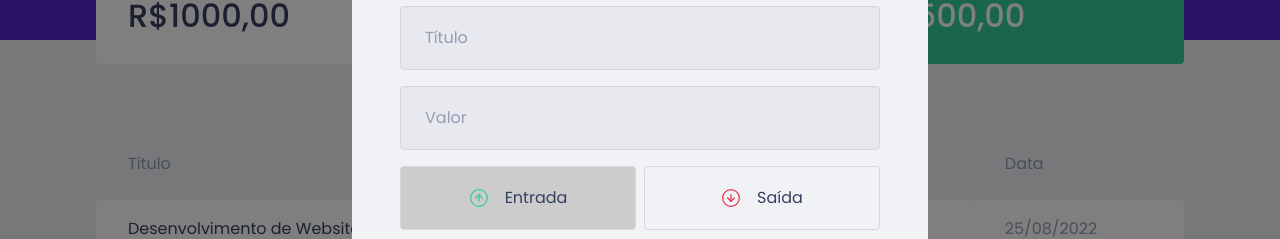
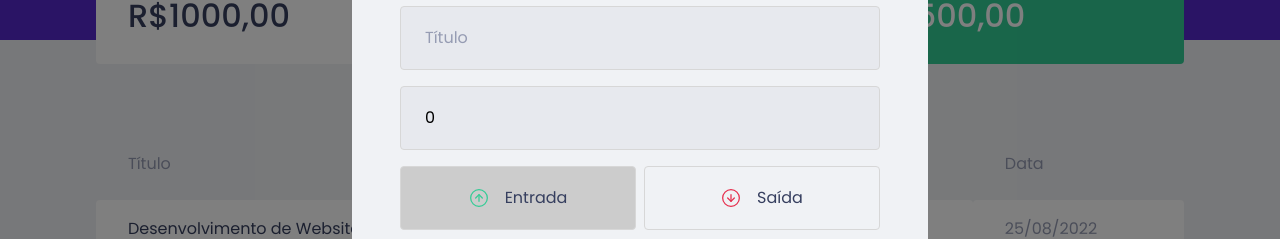
Before and after one commit to victorevh/finances, a React (Create React App) app: page / in a window 1280 px wide. Both pictures are taken after a click on the button "Nova transação". Shown: the part 232-471 px from the top of the page. Built offline with nearby package versions, Linux system fonts and the light colour scheme; no server answers; what miragejs would draw is missing.

Commit message:
Adding datas from forms

```diff
--- a/src/components/NewTransactionModal/index.tsx
+++ b/src/components/NewTransactionModal/index.tsx
@@ -4,7 +4,7 @@
 import closeImg from '../../assets/close.svg';
 
 import { Container, TransactionTypeContainer, RadioBox } from './styles';
-import { useState } from 'react';
+import { FormEvent, useState } from 'react';
 
 interface NewTransactionModalProps {
     isOpen: boolean;
@@ -12,7 +12,21 @@
 }
 
 export function NewTransactionModal({ isOpen, onRequestClose }: NewTransactionModalProps) {
+    const [title, setTitle] = useState('');
+    const [value, setValue] = useState(0);
+    const [category, setCategory] = useState('');
     const [type, setType] = useState('deposit');
+
+    function handleCreateNewTransaction(event: FormEvent) {
+        event.preventDefault();
+
+        console.log({
+            title,
+            value,
+            category,
+            type,
+        })
+    }
 
     return (
         <Modal
@@ -29,16 +43,20 @@
                     <img src={closeImg} alt="Fechar modal" />
             </button>
 
-            <Container>
+            <Container onSubmit={handleCreateNewTransaction}>
                 <h2>Cadastrar transação</h2>
 
                 <input
                     placeholder="Título"
+                    value={title}
+                    onChange={event => setTitle(event.target.value)}
                 />
 
                 <input
                     type="numer"
                     placeholder="Valor"
+                    value={value}
+                    onChange={event => setValue(Number(event.target.value))}
                 />
 
                 <TransactionTypeContainer>
@@ -63,6 +81,8 @@
 
                 <input
                     placeholder="Categoria"
+                    value={category}
+                    onChange={event => setCategory(event.target.value)}
                 />
 
                 <button type="submit">
```
